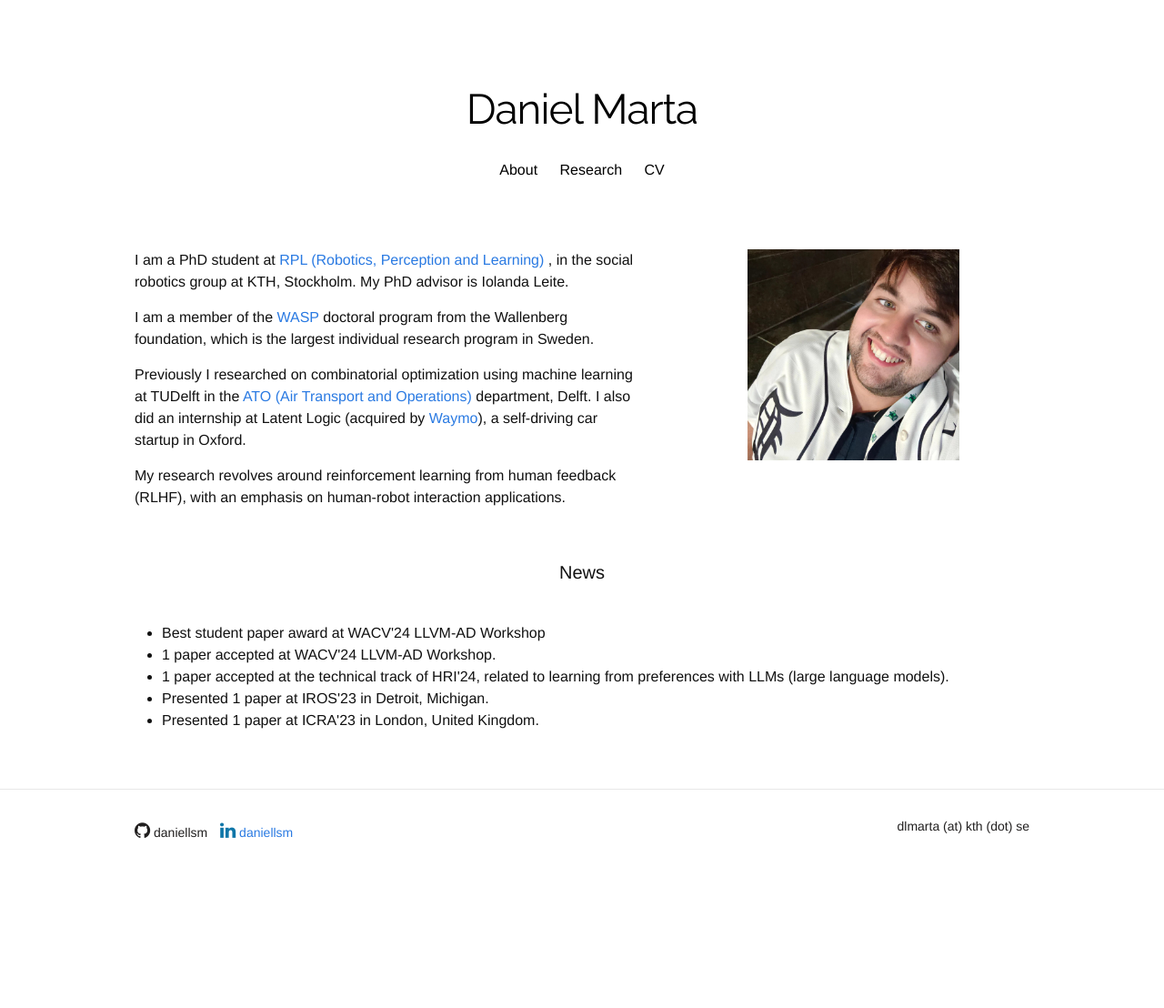
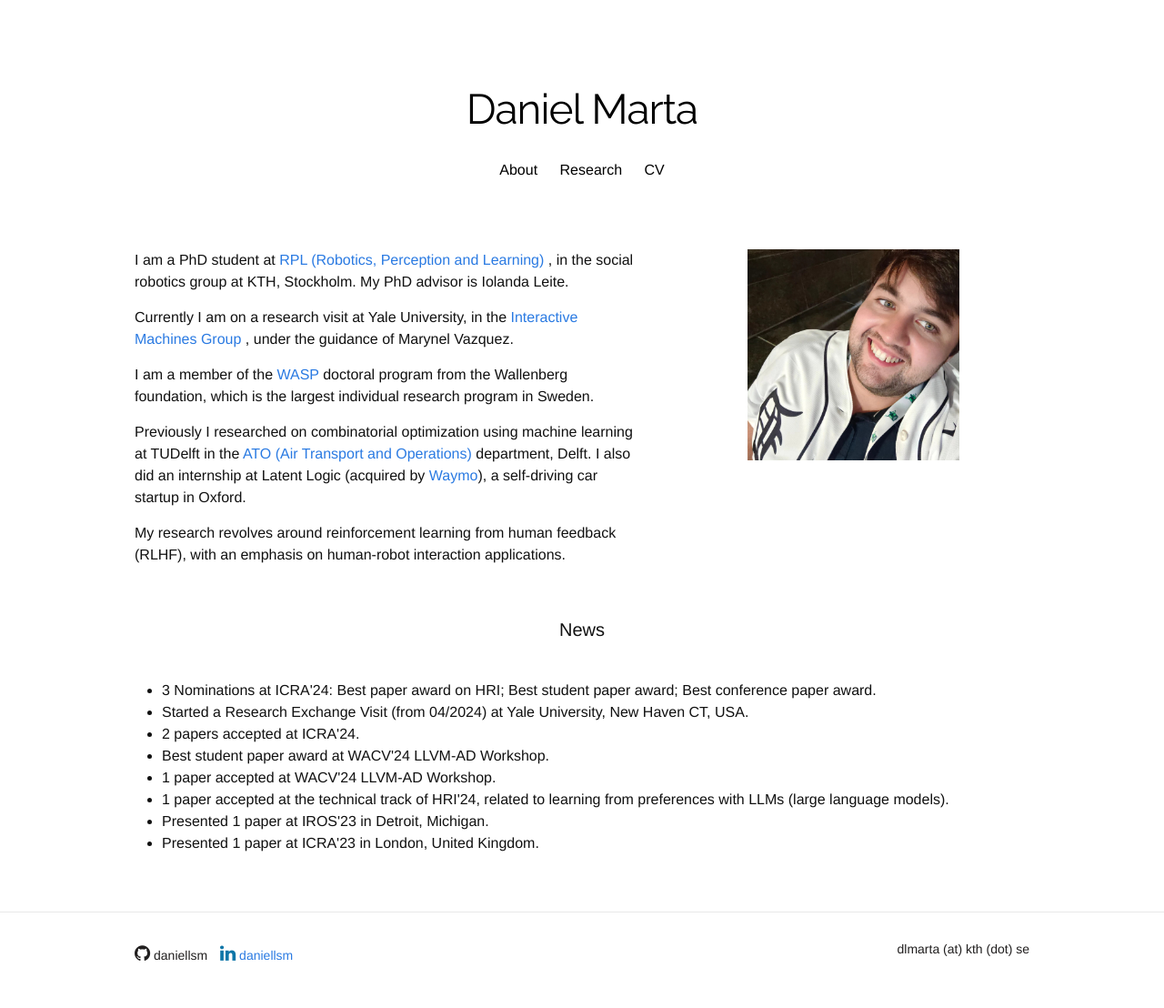
Before and after one commit to DanielLSM/daniellsm.github.io, a Jekyll site: the page built from index.html, in a window 1280 px wide. Shown: the whole page at 91% size. Built offline with Jekyll 4.4.1, drawn with Linux system fonts in a browser that asks for light colours; nearby versions of some CDN libraries; some web fonts are replaced; a style sheet for code colours, icons or effects is not loaded; before the commit the page ends 973 px from its top, so only the background shows below that.

Commit message:
news update

```diff
--- a/index.html
+++ b/index.html
@@ -7,6 +7,7 @@ title: "Daniel Marta"
 <div class="row">
 	<div class="seven columns">
 		<p> I am a PhD student at <a href="https://www.kth.se/is/rpl"> RPL (Robotics, Perception and Learning) </a>, in the social robotics group at KTH, Stockholm.  My PhD advisor is Iolanda Leite.</p>
+    <p> Currently I am on a research visit at Yale University, in the <a href="https://interactive-machines.gitlab.io/"> Interactive Machines Group </a>, under the guidance of Marynel Vazquez.</p>
 		<p> I am a member of the <a href="https://wasp-sweden.org/"> WASP</a> doctoral program from the Wallenberg foundation, which is the largest individual research program in Sweden.</p>
 		<p> Previously I researched on combinatorial optimization using machine learning at TUDelft in the <a href="https://www.tudelft.nl/lr/organisatie/afdelingen/control-and-operations/air-transport-and-operations
       "> ATO (Air Transport and Operations) </a> department, Delft. I also did an internship at Latent Logic (acquired by <a href="https://waymo.com/">Waymo</a>), a self-driving car startup in Oxford. </p>
@@ -25,7 +26,10 @@ title: "Daniel Marta"
 
 <h1 class="page-heading">News</h1>
 <ul>
-  <li> Best student paper award at WACV'24 LLVM-AD Workshop </li>
+  <li> 3 Nominations at ICRA'24: Best paper award on HRI; Best student paper award; Best conference paper award.</li>
+  <li> Started a Research Exchange Visit (from 04/2024) at Yale University, New Haven CT, USA. </li>
+  <li> 2 papers accepted at ICRA'24. </li>
+  <li> Best student paper award at WACV'24 LLVM-AD Workshop. </li>
   <li> 1 paper accepted at WACV'24 LLVM-AD Workshop. </li>
   <li> 1 paper accepted at the technical track of HRI'24, related to learning from preferences with LLMs (large language models). </li>
   <li> Presented 1 paper at IROS'23 in Detroit, Michigan. </li>
```
